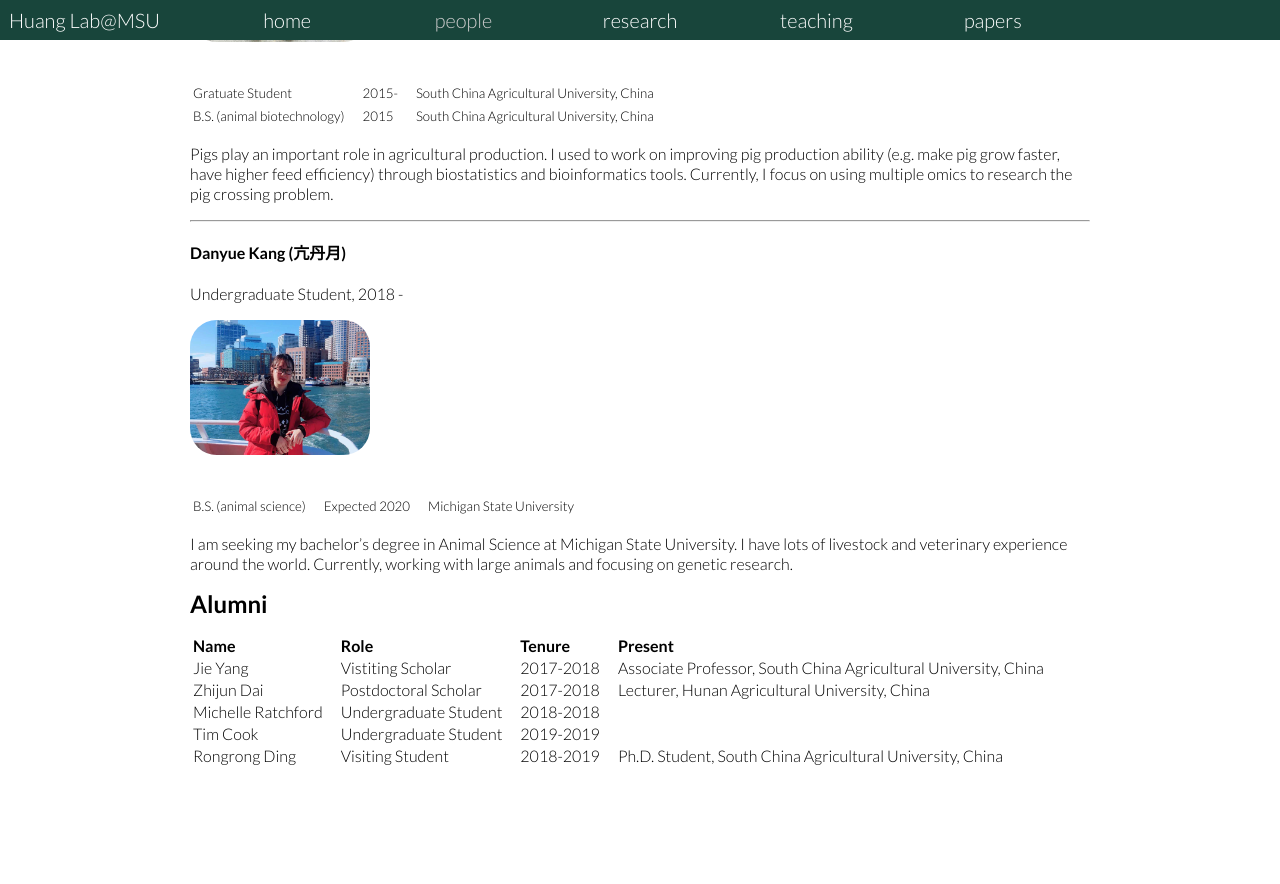
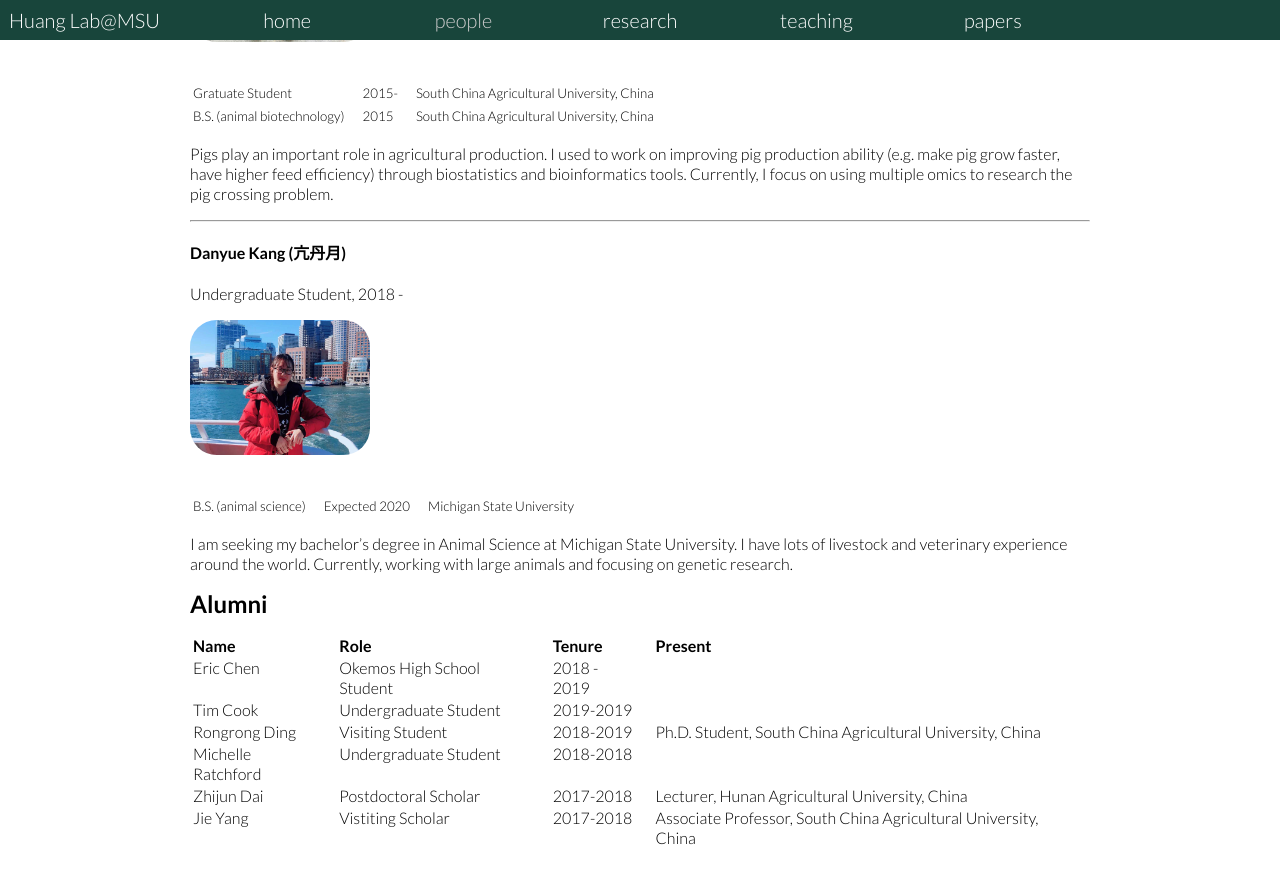
Before and after one commit to qgg-lab/qgg-lab.github.io, a Jekyll site: the page built from _pages/people.md, in a window 1280 px wide and 900 px high, scrolled down 2782 px. Shown: the top 884 px of the window. Built offline with Jekyll 4.4.1, drawn with Linux system fonts in a browser that asks for light colours; some web fonts are replaced; before the commit the page ends 3600 px from its top, so only the background shows below that.

Commit message:
april 2020 update

```diff
--- a/_pages/people.md
+++ b/_pages/people.md
@@ -127,8 +127,9 @@ I am seeking my bachelor's degree in Animal Science at Michigan State University
 
 | Name | Role | Tenure | Present |
 |-|-|-|-|
-| Jie Yang | Vistiting Scholar | 2017-2018 | Associate Professor, South China Agricultural University, China |
-| Zhijun Dai | Postdoctoral Scholar | 2017-2018 | Lecturer, Hunan Agricultural University, China |
-| Michelle Ratchford | Undergraduate Student | 2018-2018 | |
+| Eric Chen | Okemos High School Student | 2018 - 2019 | |
 | Tim Cook | Undergraduate Student | 2019-2019 | |
 | Rongrong Ding | Visiting Student | 2018-2019 | Ph.D. Student, South China Agricultural University, China |
+| Michelle Ratchford | Undergraduate Student | 2018-2018 | |
+| Zhijun Dai | Postdoctoral Scholar | 2017-2018 | Lecturer, Hunan Agricultural University, China |
+| Jie Yang | Vistiting Scholar | 2017-2018 | Associate Professor, South China Agricultural University, China |
```
Also changed, not shown: _pages/publications.md (+1 -1 lines).
